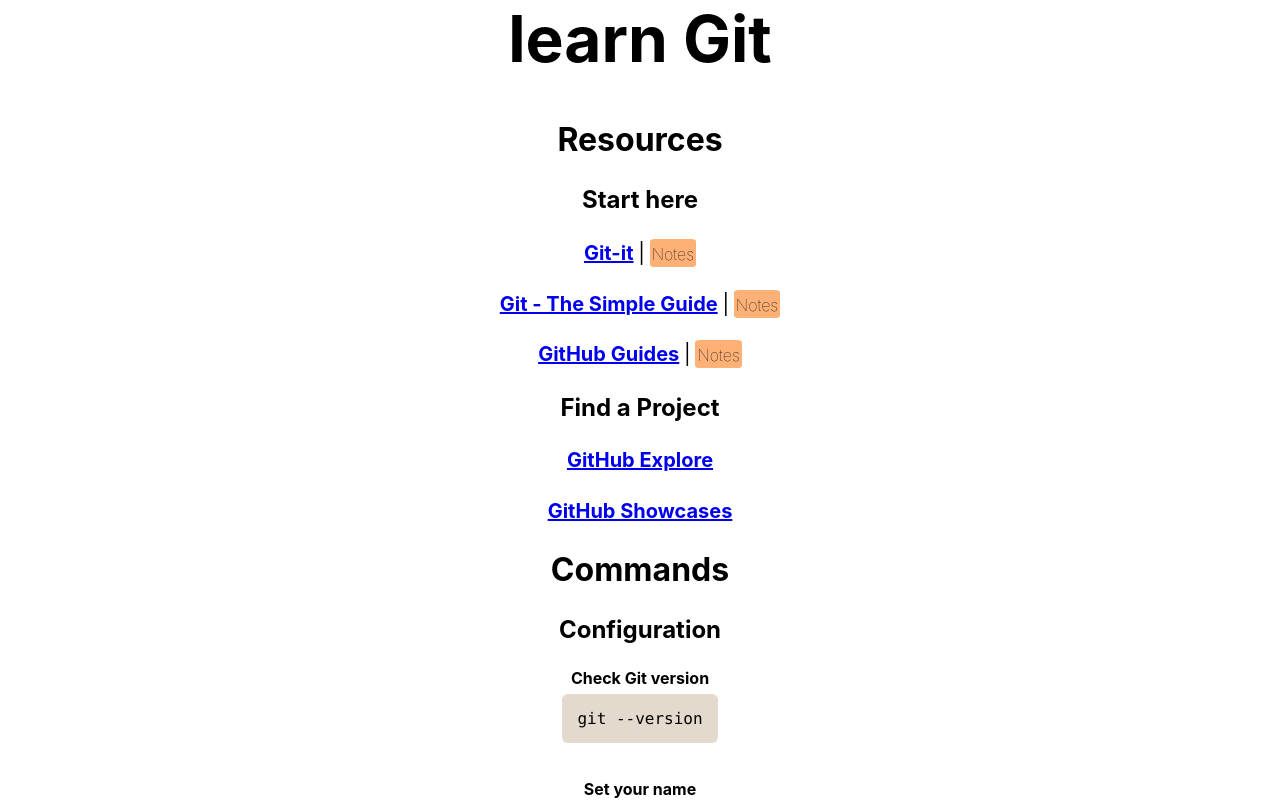
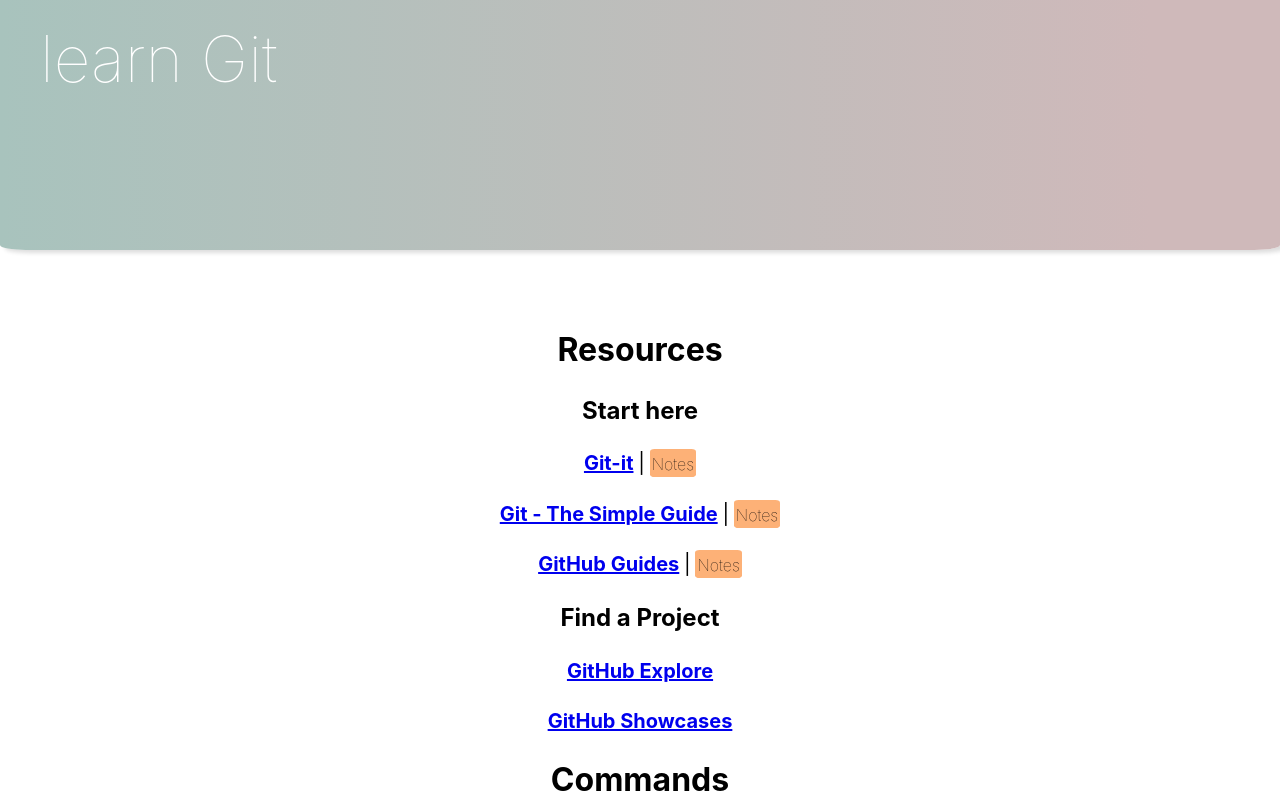
Before and after one commit to rom-dos/learn-git, a plain HTML site: page index.html in a window 1280 px wide. Shown: the top 802 px of the page. Drawn offline with Linux system fonts and the light colour scheme.

Commit message:
updated header

```diff
--- a/index.html
+++ b/index.html
@@ -7,9 +7,13 @@
   <link rel="stylesheet" href="resources/css/tachyons-type-scale.css">
   <link rel="stylesheet" href="resources/css/main.css">
 </head>
-<body>
-  <div class="container sans-serif">
+<body class="sans-serif">
+
+  <header class="linear-1">
     <h1 class="mega">learn Git</h1>
+  </header>
+
+  <div class="container">
 
     <h2 class="f1">Resources</h2>
 
--- a/resources/css/main.css
+++ b/resources/css/main.css
@@ -2,6 +2,28 @@
   text-align: center;
   padding: 0;
   margin: 0;
+}
+
+header {
+  height: 250px;
+  display: block;
+  width: 100%;
+  border-radius: 0 0 2% 2%;
+  box-shadow: 5px 3px 4px #ddd;
+}
+
+h1 {
+  padding-top: 20;
+  padding-left: 40px;
+  color: white;
+  text-align: left;
+  font-weight: 100;
+}
+
+.linear-1 {
+  background: -webkit-linear-gradient(to right, #a8c3bd, #cfb9ba 90%);
+  background:    -moz-linear-gradient(to right, #a8c3bd, #cfb9ba 90%);
+  background:         linear-gradient(to right, #a8c3bd, #cfb9ba 90%);
 }
 
 .container  {
@@ -9,8 +31,12 @@
   max-width: 600px;
 }
 
+h2:first-child {
+  margin-top: 80px;
+}
+
 .code {
-  background-color: #e3dacd;
+  background-color: #f7f6f4;
   padding: 15px;
   display: inline-block;
   border-radius: 6px;
```
